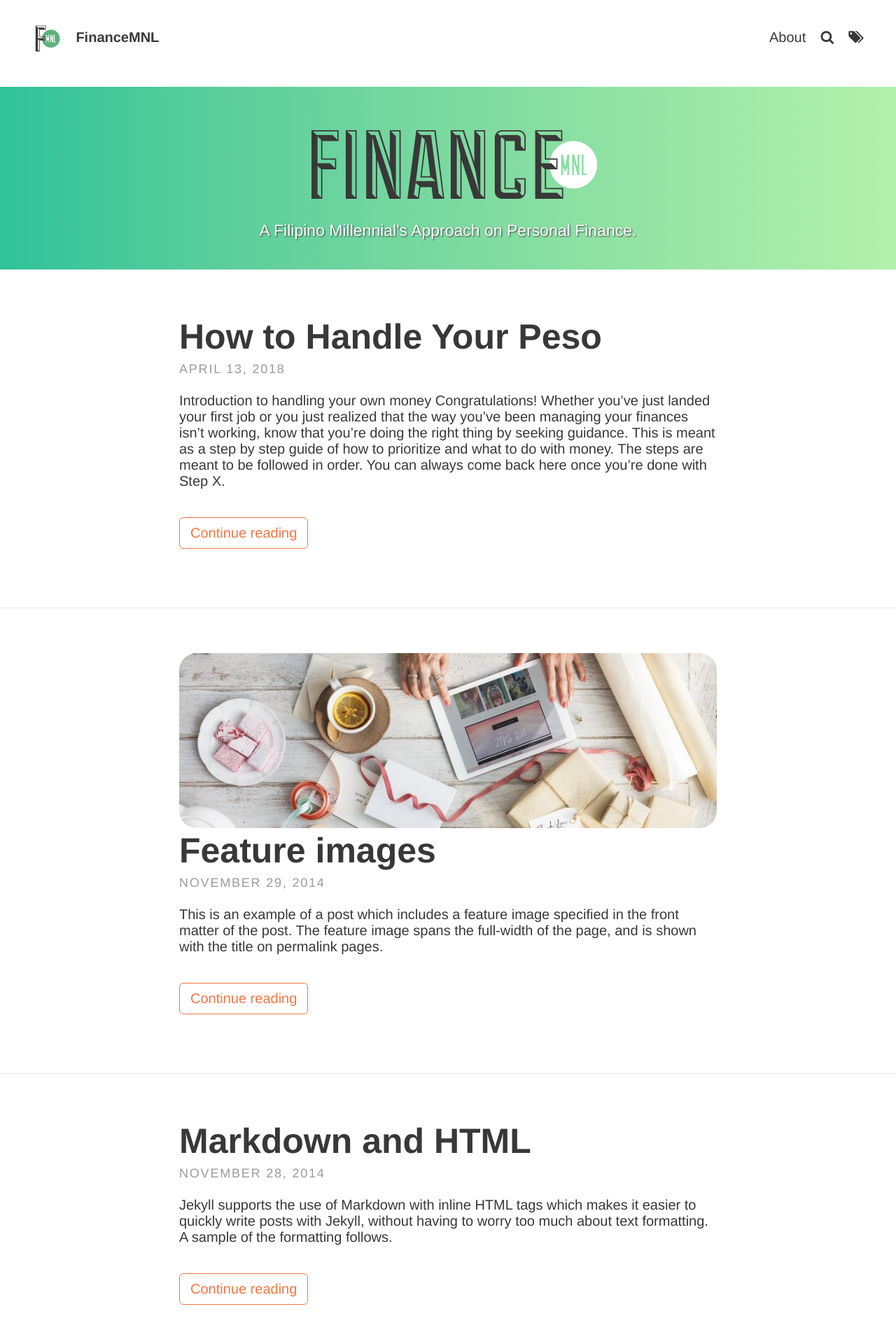
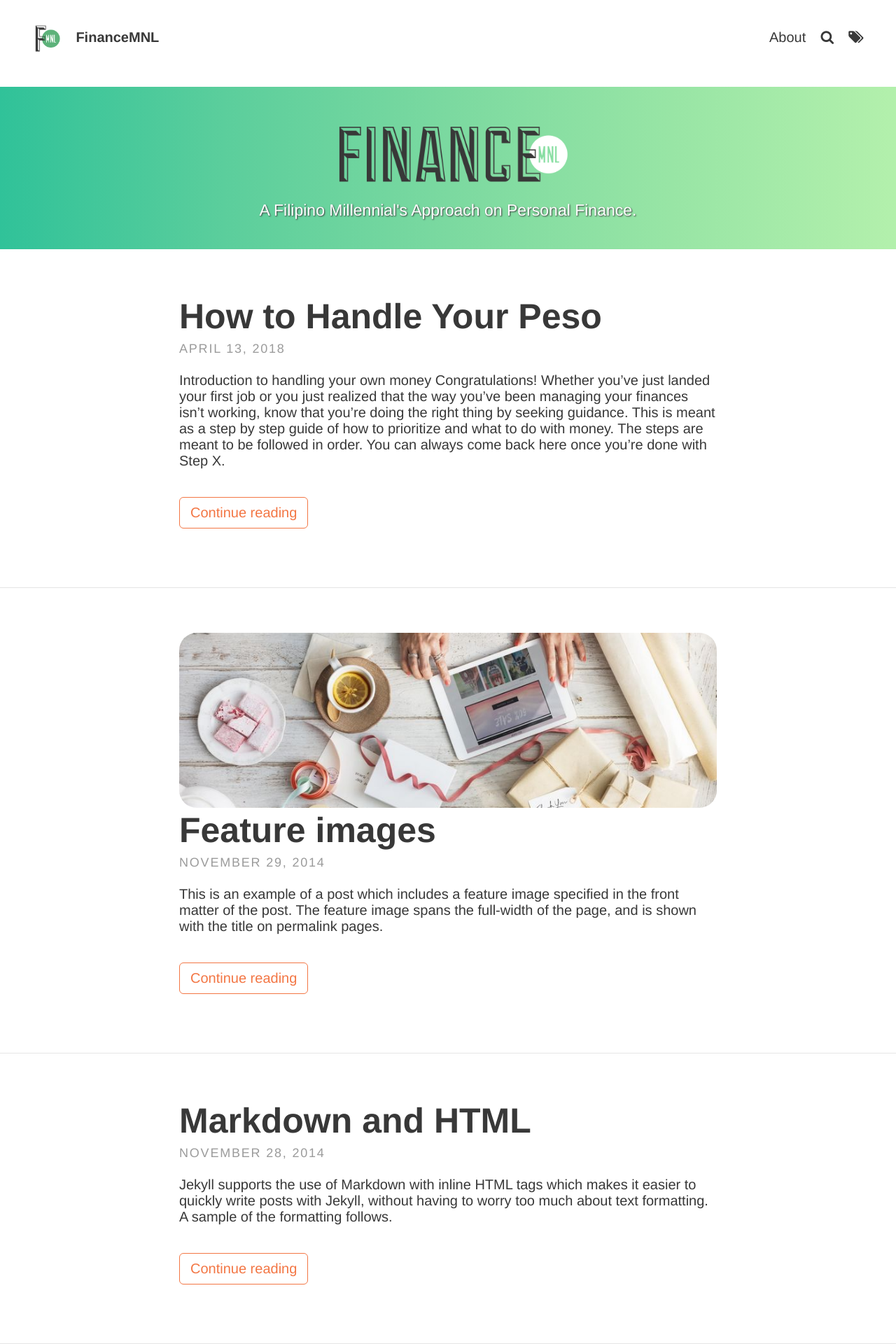
Before and after one commit to financemnl/financemnl-jekyll-type, a Jekyll site: the page built from index.html, in a window 1280 px wide. Shown: the top 1920 px of the page at 70% size. Built offline with Jekyll 4.4.1, drawn with Linux system fonts in a browser that asks for light colours; some web fonts are replaced; the list of posts is cut into pages by our own code.

Commit message:
Make image more responsive

```diff
--- a/_sass/layouts/_index.scss
+++ b/_sass/layouts/_index.scss
@@ -14,6 +14,11 @@
     /* --- Responsive --- */
     @media screen and (max-width: 850px) {
         background-size: 100% auto;
+    }
+
+    img {
+        width: 15em;
+        padding: 0;
     }
 
     //For white images
```
